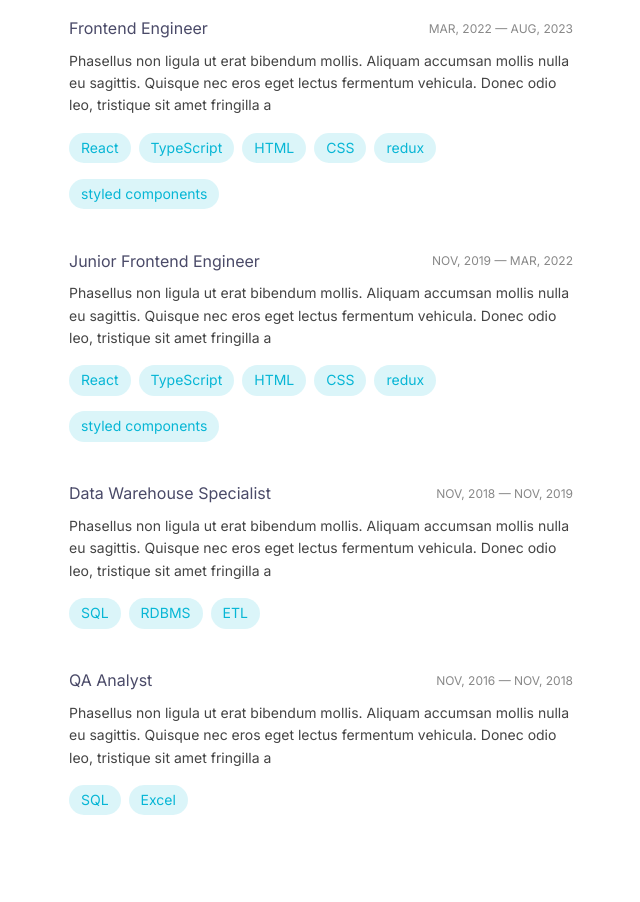
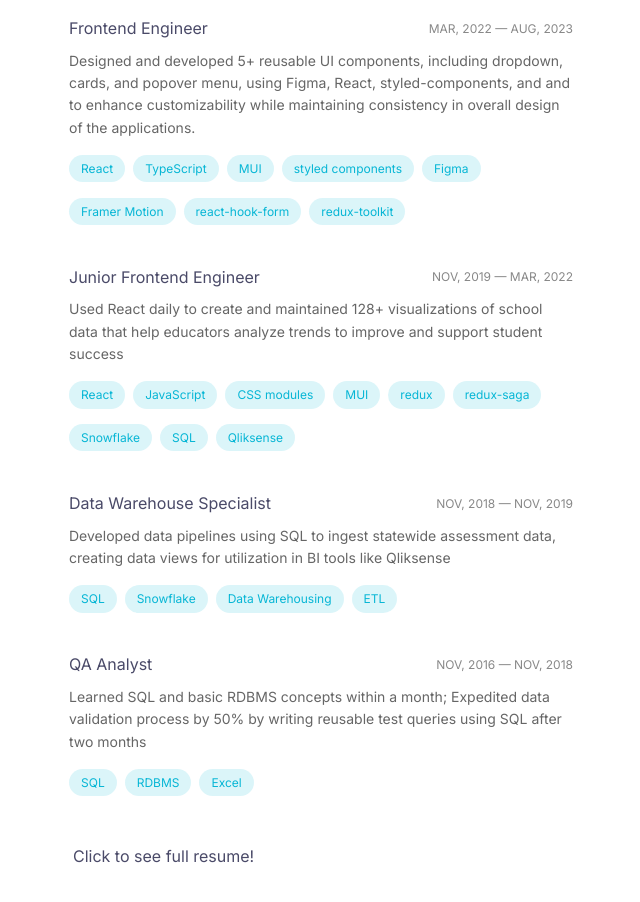
Before and after one commit to tnamdevnote/tnam.dev, a Next.js app: page / in a window 1280 px wide. Shown: the part 560-1462 px from the top of the page, without its empty margins (627-1267 px from the left). Built offline with nearby package versions, Linux system fonts and the light colour scheme.

Commit message:
feature: add resume link

```diff
--- a/app/components/card/card.tsx
+++ b/app/components/card/card.tsx
@@ -18,7 +18,7 @@ function Card({ children }: CardProps) {
 function Header({ title, subheader }: CardHeaderProps) {
   return (
     <div className="mb-2 flex h-full items-center justify-between text-body">
-      <h3 className="text-body">{title}</h3>
+      <h3 className="text-body text-accent-7">{title}</h3>
       <h5 className="text-xs text-accent-4">{subheader}</h5>
     </div>
   );
--- a/app/components/chip/chip.tsx
+++ b/app/components/chip/chip.tsx
@@ -8,7 +8,7 @@ type ChipProps = {
 function Chip({ title, label }: ChipProps) {
   return (
     <span
-      className="bg-primary-cyan-25 inline-block max-w-sm overflow-hidden text-ellipsis rounded-full px-3 py-1 text-small text-primary-cyan-100"
+      className="bg-primary-cyan-25 inline-block max-w-sm overflow-hidden text-ellipsis rounded-full px-3 py-1 text-pretitle font-normal text-primary-cyan-100"
       title={title}
     >
       {label}
--- a/app/components/sections/experience.tsx
+++ b/app/components/sections/experience.tsx
@@ -4,6 +4,7 @@ import React, { useEffect, useRef } from "react";
 import Card from "../card/card";
 import { EXPERIENCE } from "@/config";
 import Chip from "../chip/chip";
+import Link from "next/link";
 
 function Experience() {
   const expRef = useRef(null);
@@ -19,7 +20,7 @@ function Experience() {
   return (
     <section id="experience" className="scroll-mt-24" ref={expRef}>
       <h3 className="text-body-bold lg:hidden">EXPERIENCE</h3>
-      <h3 className="mt-2 text-body">Eidex, LLC</h3>
+      <h3 className="mt-2 text-body text-accent-7">Eidex, LLC</h3>
       <p className="w-full text-small text-accent-4">
         Full-time · NOV 2016 — AUG 2023
       </p>
@@ -29,11 +30,14 @@ function Experience() {
             <Card>
               <Card.Header title={exp.title} subheader={exp.date} />
               <Card.Content>
-                <p className="text-small text-accent-6">{exp.description}</p>
-                <ul className="mt-4 flex flex-wrap gap-2">
-                  {exp.skills.map((skill) => (
+                <p className="text-small text-accent-5">{exp.description}</p>
+                <ul
+                  className="mt-4 flex flex-wrap gap-2"
+                  aria-label="Technology used"
+                >
+                  {exp.techStack.map((ts) => (
                     <li>
-                      <Chip label={skill} />
+                      <Chip label={ts} />
                     </li>
                   ))}
                 </ul>
@@ -42,6 +46,11 @@ function Experience() {
           </li>
         ))}
       </ol>
+      <a href="/resume.pdf" target="_blank" className="mt-10 inline-block">
+        <span className="border-b border-transparent px-1 pb-px text-body text-accent-7 transition hover:border-b-primary-cyan-100">
+          Click to see full resume!
+        </span>
+      </a>
     </section>
   );
 }
--- a/app/globals.css
+++ b/app/globals.css
@@ -25,7 +25,7 @@ body {
 }
 
 a {
-  text-decoration: none;
+  /* text-decoration: none; */
 }
 
 img {
--- a/config.ts
+++ b/config.ts
@@ -17,47 +17,44 @@ export const EXPERIENCE = [
   {
     title: "Frontend Engineer",
     date: "MAR, 2022 — AUG, 2023",
-    description: `Phasellus non ligula ut erat bibendum mollis. Aliquam accumsan
-                mollis nulla eu sagittis. Quisque nec eros eget lectus fermentum
-                vehicula. Donec odio leo, tristique sit amet fringilla a`,
-    skills: [
+    description: `Designed and developed 5+ reusable UI components, including dropdown, cards, and popover menu, using Figma, React, styled-components, and and to enhance customizability while maintaining consistency in overall design of the applications.`,
+    techStack: [
       "React",
       "TypeScript",
-      "HTML",
-      "CSS",
-      "redux",
+      "MUI",
       "styled components",
+      "Figma",
+      "Framer Motion",
+      "react-hook-form",
+      "redux-toolkit",
     ],
   },
   {
     title: "Junior Frontend Engineer",
     date: "NOV, 2019 — MAR, 2022",
-    description: `Phasellus non ligula ut erat bibendum mollis. Aliquam accumsan
-                mollis nulla eu sagittis. Quisque nec eros eget lectus fermentum
-                vehicula. Donec odio leo, tristique sit amet fringilla a`,
-    skills: [
+    description: `Used React daily to create and maintained 128+ visualizations of school data that help educators analyze trends to improve and support student success`,
+    techStack: [
       "React",
-      "TypeScript",
-      "HTML",
-      "CSS",
+      "JavaScript",
+      "CSS modules",
+      "MUI",
       "redux",
-      "styled components",
+      "redux-saga",
+      "Snowflake",
+      "SQL",
+      "Qliksense",
     ],
   },
   {
     title: "Data Warehouse Specialist",
     date: "NOV, 2018 — NOV, 2019",
-    description: `Phasellus non ligula ut erat bibendum mollis. Aliquam accumsan
-                mollis nulla eu sagittis. Quisque nec eros eget lectus fermentum
-                vehicula. Donec odio leo, tristique sit amet fringilla a`,
-    skills: ["SQL", "RDBMS", "ETL"],
+    description: `Developed data pipelines using SQL to ingest statewide assessment data, creating data views for utilization in BI tools like Qliksense`,
+    techStack: ["SQL", "Snowflake", "Data Warehousing", "ETL"],
   },
   {
     title: "QA Analyst",
     date: "NOV, 2016 — NOV, 2018",
-    description: `Phasellus non ligula ut erat bibendum mollis. Aliquam accumsan
-                mollis nulla eu sagittis. Quisque nec eros eget lectus fermentum
-                vehicula. Donec odio leo, tristique sit amet fringilla a`,
-    skills: ["SQL", "Excel"],
+    description: `Learned SQL and basic RDBMS concepts within a month; Expedited data validation process by 50% by writing reusable test queries using SQL after two months`,
+    techStack: ["SQL", "RDBMS", "Excel"],
   },
 ];
```
Also changed, not shown: 1 other file (tests, documents, lock files or other folders).
